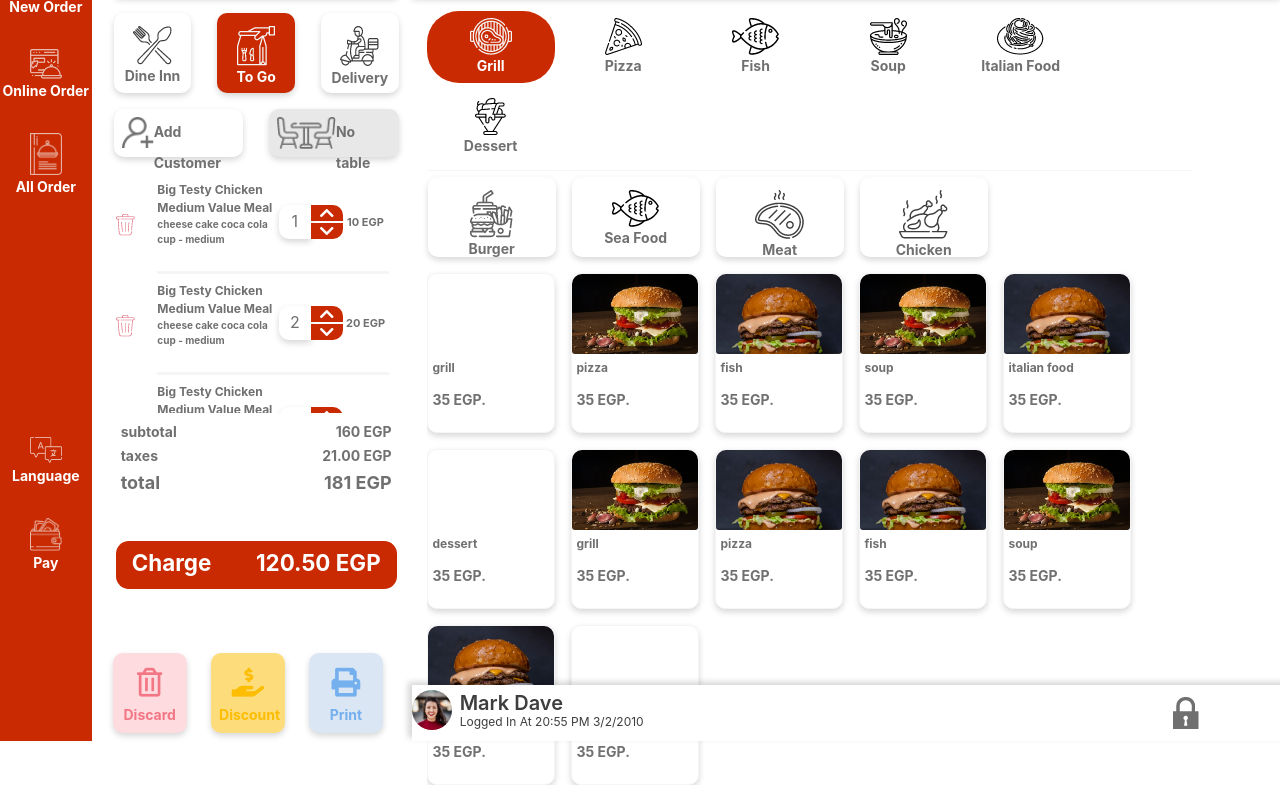
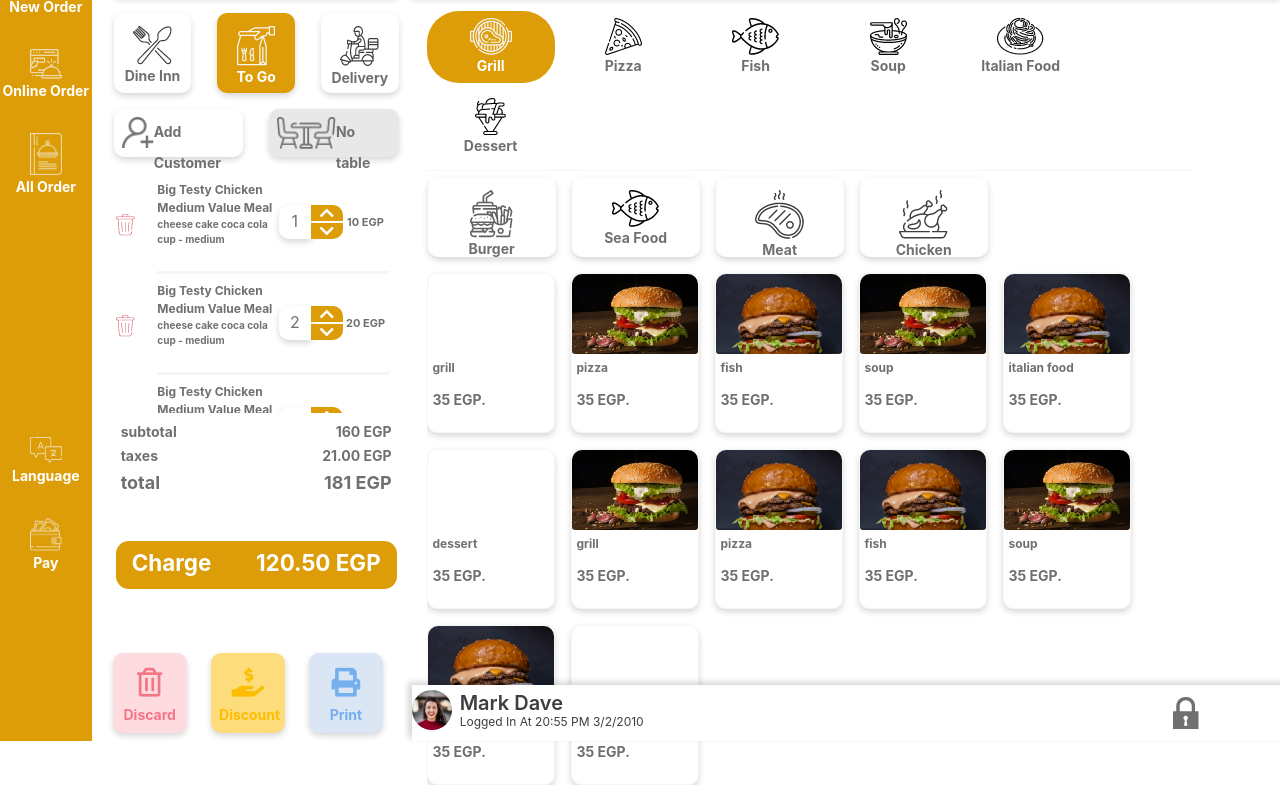
Before and after one commit to youstina-lamie/point-of-sale-UI, a plain HTML site: page index.html in a window 1280 px wide. Shown: the part 59-844 px from the top of the page. Drawn offline with nearby package versions, Linux system fonts and the light colour scheme.

Commit message:
edit color

```diff
--- a/style.scss
+++ b/style.scss
@@ -1,6 +1,6 @@
                                 $lightFontColor:#707070;
                                 $darkFontColor:#3E3E3E;
-                                $primaryColor:rgb(202, 42, 1);
+                                $primaryColor:#dd9d08;
                                 .main-wrapper {
                                     height: 100vh;
                                     width: 100vw;
```
Also changed, not shown: style.css, 1 other file.
